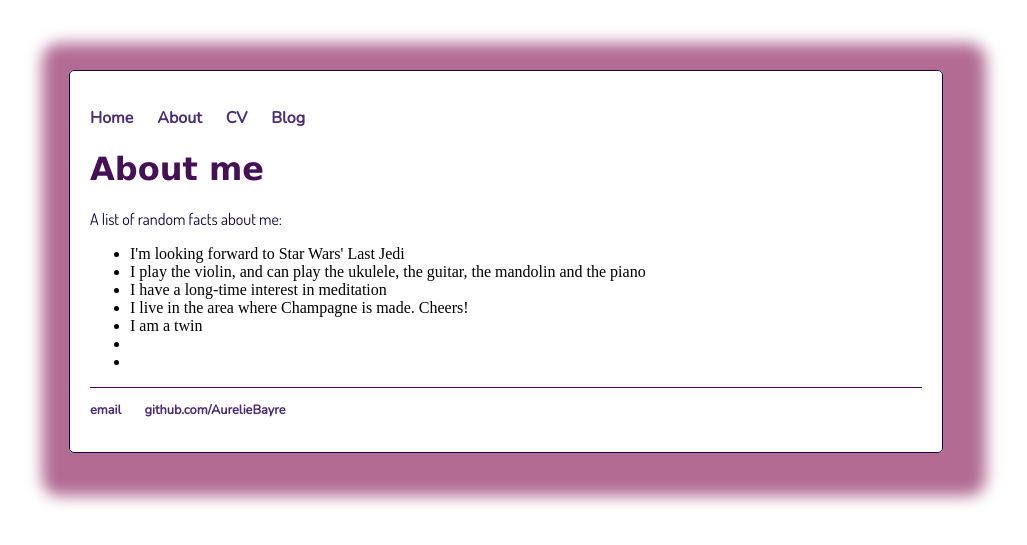
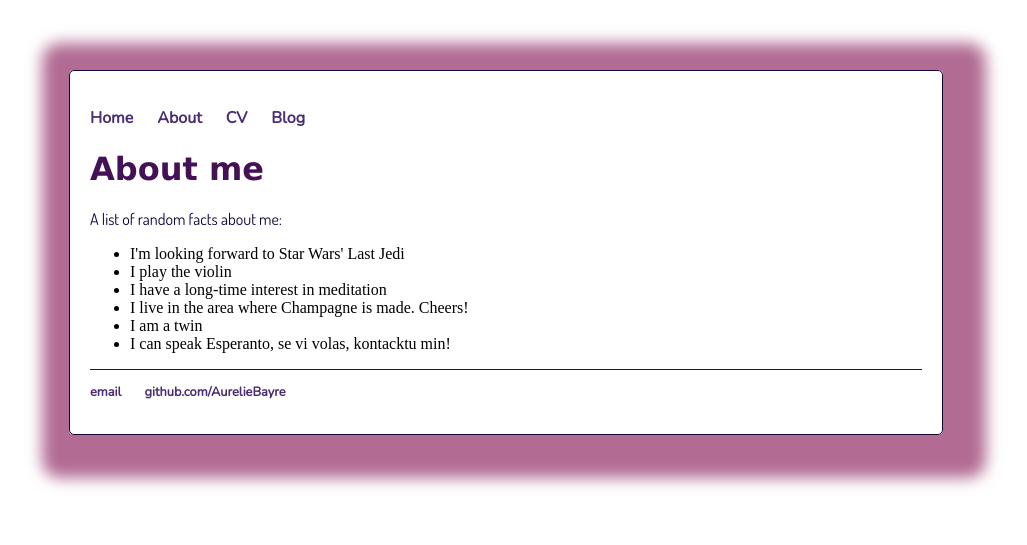
Before and after one commit to AurelieBayre/aurelieBayre.github.io, a Jekyll site: the page built from about/index.html, in a window 1280 px wide. Shown: the top 545 px of the page, without its empty margins (134-1161 px from the left). Built offline with Jekyll 4.4.1, drawn with Linux system fonts in a browser that asks for light colours.

Commit message:
Update index.html

```diff
--- a/about/index.html
+++ b/about/index.html
@@ -9,12 +9,11 @@ title: About Aurélie Bayre, young padawan
 		A list of random facts about me:
 		<ul>
 			<li>I'm looking forward to Star Wars' Last Jedi</li>
-			<li>I play the violin, and can play the ukulele, the guitar, the mandolin and the piano</li>
+			<li>I play the violin</li>
 			<li>I have a long-time interest in meditation</li>
 			<li>I live in the area where Champagne is made. Cheers!</li>
 			<li>I am a twin</li>
-			<li></li>
-			<li></li>
+			<li>I can speak Esperanto, se vi volas, kontacktu min!</li>
 	</ul>
 
 	</p>
```
